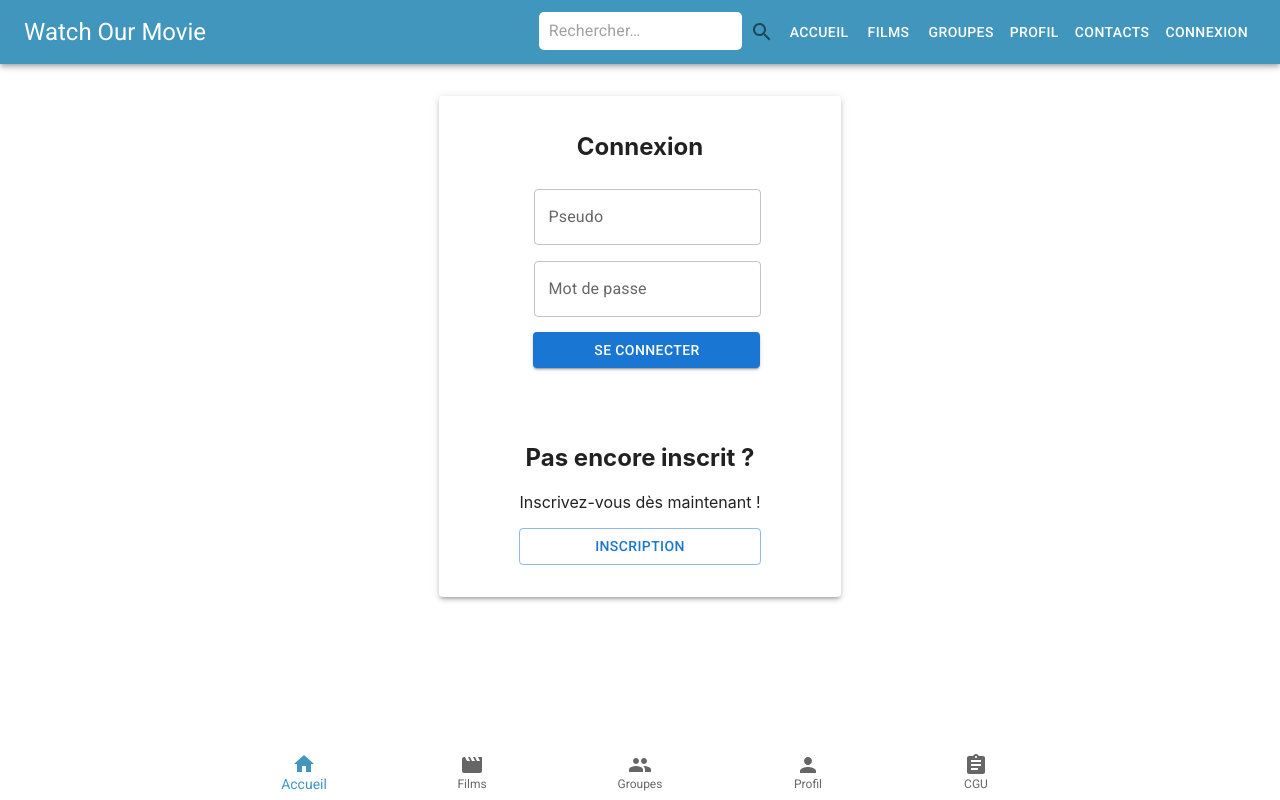
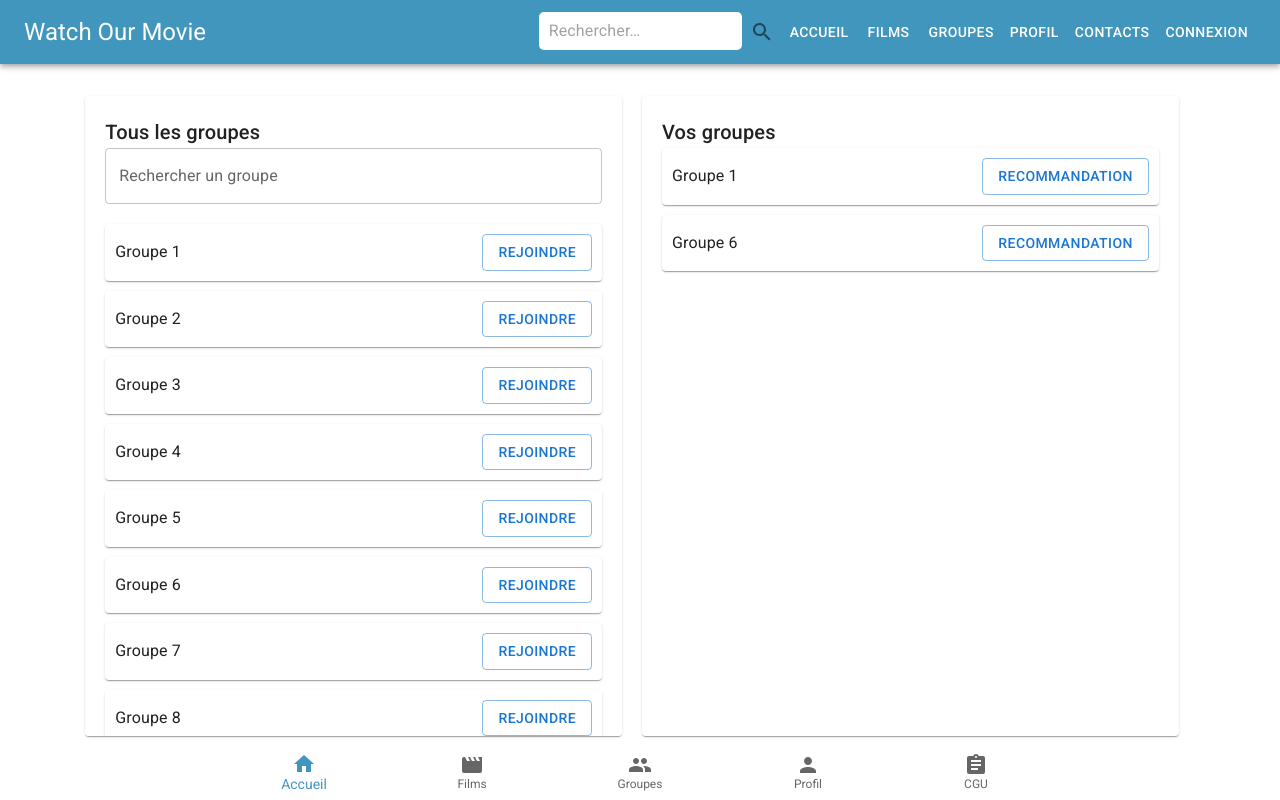
Before and after one commit to PingouinDuTurfu/WatchOurMovie, a React (Create React App) app in the folder front/wom/: page /groupes in a window 1280 px wide. Before the commit this address led to /connexion. Built offline with nearby package versions, Linux system fonts and the light colour scheme.

Commit message:
Groupe details & inscription

```diff
--- a/front/wom/src/components/AppContacts.tsx
+++ b/front/wom/src/components/AppContacts.tsx
@@ -1,5 +1,4 @@
-import React from "react";
-import { Email, Phone, LocationOn, GitHub } from "@mui/icons-material";
+import { Email, LocationOn, GitHub } from "@mui/icons-material";
 import styles from "../css/AppContacts.module.css";
 import { Typography } from "@mui/material";
 
--- /dev/null
+++ b/front/wom/src/components/AppGroupeDetails.tsx
@@ -0,0 +1,15 @@
+import { Button } from '@mui/material';
+import React from 'react'
+import { useParams } from 'react-router-dom';
+
+export default function AppGroupeDetails() {
+  const { groupId } = useParams();
+
+  return (
+    <div>
+      <h2>Groupe ID : {groupId}</h2>
+      <p>Faire une requête à l'API pour avoir les infos concernant le groupe</p>
+      <Button variant='contained'>Quitter le groupe</Button>
+    </div>
+  );
+}
--- a/front/wom/src/components/AppGroupes.tsx
+++ b/front/wom/src/components/AppGroupes.tsx
@@ -1,7 +1,63 @@
-import React from 'react'
+import { useState } from 'react';
+import { Paper, TextField, Button, Typography } from '@mui/material';
+import { Link } from 'react-router-dom';
+import styles from '../css/AppGroupes.module.css';
+
+const allGroups = [
+  { id: 1, name: 'Groupe 1' },
+  { id: 2, name: 'Groupe 2' },
+  { id: 3, name: 'Groupe 3' },
+  { id: 4, name: 'Groupe 4' },
+  { id: 5, name: 'Groupe 5' },
+  { id: 6, name: 'Groupe 6' },
+  { id: 7, name: 'Groupe 7' },
+  { id: 8, name: 'Groupe 8' },
+  { id: 9, name: 'Groupe 9' },
+  { id: 10, name: 'Groupe 10' },
+];
+
+const userGroups = [
+  { id: 1, name: 'Groupe 1' },
+  { id: 6, name: 'Groupe 6' },
+];
 
 export default function AppGroupes() {
+  const [searchValue, setSearchValue] = useState('');
+
+  const filteredGroups = allGroups.filter(group =>
+    group.name.toLowerCase().includes(searchValue.toLowerCase())
+  );
+
   return (
-    <div>AppGroupes</div>
-  )
+    <div className={styles.container}>
+      <Paper className={styles.paperContainer}>
+        <Typography variant="h6">Tous les groupes</Typography>
+        <div className={styles.searchContainer}>
+          <TextField
+            label="Rechercher un groupe"
+            variant="outlined"
+            fullWidth
+            value={searchValue}
+            onChange={(e) => setSearchValue(e.target.value)}
+          />
+        </div>
+        {filteredGroups.map(group => (
+          <Paper key={group.id} className={styles.groupContainer}>
+            <Typography>{group.name}</Typography>
+            <Button variant="outlined">Rejoindre</Button>
+          </Paper>
+        ))}
+      </Paper>
+
+      <Paper className={styles.paperContainer}>
+        <Typography variant="h6">Vos groupes</Typography>
+        {userGroups.map(group => (
+          <Paper key={group.id} className={styles.groupContainer}>
+            <Typography>{group.name}</Typography>
+            <Button component={Link} to={`/groupes/${group.id}`} variant="outlined">Recommandation</Button>
+          </Paper>
+        ))}
+      </Paper>
+    </div>
+  );
 }
--- a/front/wom/src/components/AppInscription.tsx
+++ b/front/wom/src/components/AppInscription.tsx
@@ -2,13 +2,33 @@ import { Button, FormControl, MenuItem, Paper, TextField } from '@mui/material'
 import styles from "../css/AppInscription.module.css";
 import ApiUtils from '../utils/ApiUtils';
 import { Navigate } from 'react-router-dom';
+import react, { useState } from 'react';
+import DeleteIcon from '@mui/icons-material/Delete';
 
 export default function AppInscription() {
+  const [selectedGenres, setSelectedGenres] = useState<string[]>([]);
+  const [selectedGenre, setSelectedGenre] = useState('');
+
   const auth = ApiUtils.getAuthToken();
 
   if (auth) {
     return <Navigate to="/profil" />;
   }
+
+  const handleGenreSelect = (event: React.ChangeEvent<HTMLInputElement>) => {
+    setSelectedGenre(event.target.value);
+  };
+
+  const handleAddGenre = () => {
+    if (selectedGenre && !selectedGenres.includes(selectedGenre)) {
+      setSelectedGenres([...selectedGenres, selectedGenre]);
+      setSelectedGenre('');
+    }
+  };
+
+  const handleRemoveGenre = (genreToRemove: string) => {
+    setSelectedGenres(selectedGenres.filter(genre => genre !== genreToRemove));
+  };
 
   return (
     <div className={styles.container}>
@@ -32,11 +52,33 @@ export default function AppInscription() {
               <MenuItem value="en">English</MenuItem>
               <MenuItem value="es">Español</MenuItem>
             </TextField>
+            <TextField
+              className={styles.genreSelect}
+              id="select-genre"
+              select
+              label="Genre"
+              value={selectedGenre}
+              onChange={handleGenreSelect}
+            >
+              <MenuItem value="Action">Action</MenuItem>
+              <MenuItem value="Adventure">Adventure</MenuItem>
+              <MenuItem value="Drama">Drama</MenuItem>
+            </TextField>
+            <Button onClick={handleAddGenre} variant="outlined">Ajouter</Button>
+            <Paper className={styles.selectedGenres}>
+              Genres préférés : {selectedGenres.map(genre => (
+                <span key={genre} className={styles.selectedGenre}>
+                  <Button onClick={() => handleRemoveGenre(genre)} size="small">
+                    {genre}
+                    <DeleteIcon className={styles.deleteIcon}/>
+                  </Button>
+                </span>
+              ))}
+            </Paper>
             <Button variant="contained" color="primary" fullWidth>
               S'inscrire
             </Button>
           </FormControl>
-          <h2>Genre</h2>
         </div>
       </Paper>
     </div>
--- a/front/wom/src/components/AppRouter.tsx
+++ b/front/wom/src/components/AppRouter.tsx
@@ -11,6 +11,7 @@ import AppError404 from './AppError404';
 import AppContacts from "./AppContacts";
 import AppFilmDetails from "./AppFilmDetails";
 import AppRoutesPrivate from "./AppRoutesPrivate";
+import AppGroupeDetails from "./AppGroupeDetails";
 
 const AppRouter = () => {
   return (
@@ -23,11 +24,12 @@ const AppRouter = () => {
       <Route path="/contacts" element={<AppContacts />} />
       <Route path="/films/:filmId" element={<AppFilmDetails />} />
       <Route path="*" element={<AppError404 />} />
-      <Route element={<AppRoutesPrivate />}>
+      {/* <Route element={<AppRoutesPrivate />}> */}
         <Route path="/groupes" element={<AppGroupes />} />
+        <Route path="/groupes/:groupeId" element={<AppGroupeDetails />} />
         <Route path="/profil" element={<AppProfil />} />
         <Route path="/recommandations" element={<AppRecommandations />} />
-      </Route>
+      {/* </Route> */}
     </Routes>
   );
 };
--- a/front/wom/src/css/App.module.css
+++ b/front/wom/src/css/App.module.css
@@ -1,3 +1,3 @@
 .MainContent {
-    margin: 2em 6em 2em 6em;
+    margin: 2em 6em 2em 5em;
 }
--- /dev/null
+++ b/front/wom/src/css/AppGroupes.module.css
@@ -0,0 +1,24 @@
+.container {
+  display: flex;
+  justify-content: center;
+  gap: 20px;
+}
+
+.paperContainer {
+  width: 45%;
+  padding: 20px;
+  max-height: 75vh;
+  overflow-y: auto;
+}
+
+.groupContainer {
+  display: flex;
+  justify-content: space-between;
+  align-items: center;
+  padding: 10px;
+  margin-bottom: 10px;
+}
+
+.searchContainer {
+  margin-bottom: 20px;
+}
--- a/front/wom/src/css/AppInscription.module.css
+++ b/front/wom/src/css/AppInscription.module.css
@@ -12,7 +12,7 @@
 
   Button,
   .inputText,
-  .languageSelect {
+  .languageSelect, .genreSelect {
     margin: 0.5em;
   }
 }
@@ -21,3 +21,12 @@
   padding: 2em;
   text-align: center;
 }
+
+.selectedGenres {
+  width: 40vw;
+}
+
+.deleteIcon {
+  margin-left: 0.25em;
+  vertical-align: center;
+}
--- a/front/wom/src/index.css
+++ b/front/wom/src/index.css
@@ -14,3 +14,8 @@ code {
   font-family: source-code-pro, Menlo, Monaco, Consolas, 'Courier New',
     monospace;
 }
+
+:root {
+  height: 100vh;
+  width: 100vw;
+}
```
